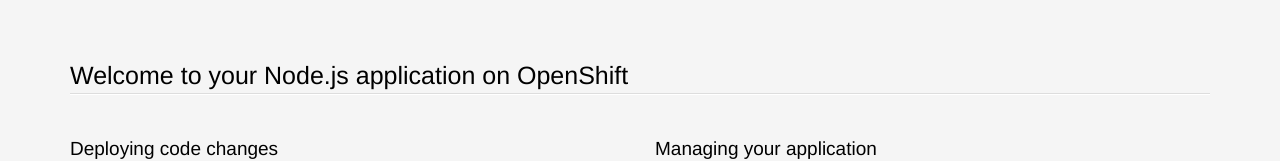
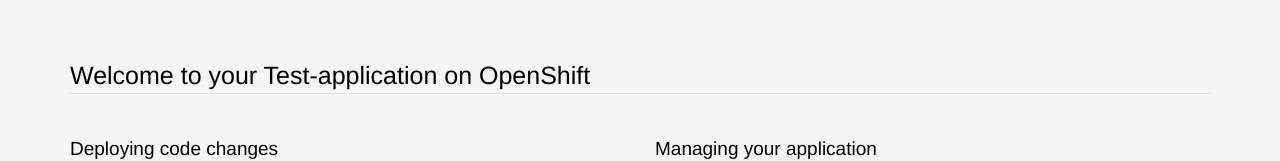
Before and after one commit to tereith/test, a website: page index.html in a window 1280 px wide. Shown: the top 161 px of the page. Drawn offline with Linux system fonts and the light colour scheme.

Commit message:
initial commit

```diff
--- a/index.html
+++ b/index.html
@@ -207,7 +207,7 @@
 <body>
 <section class='container'>
           <hgroup>
-            <h1>Welcome to your Node.js application on OpenShift</h1>
+            <h1>Welcome to your Test-application on OpenShift</h1>
           </hgroup>
 
 
```
